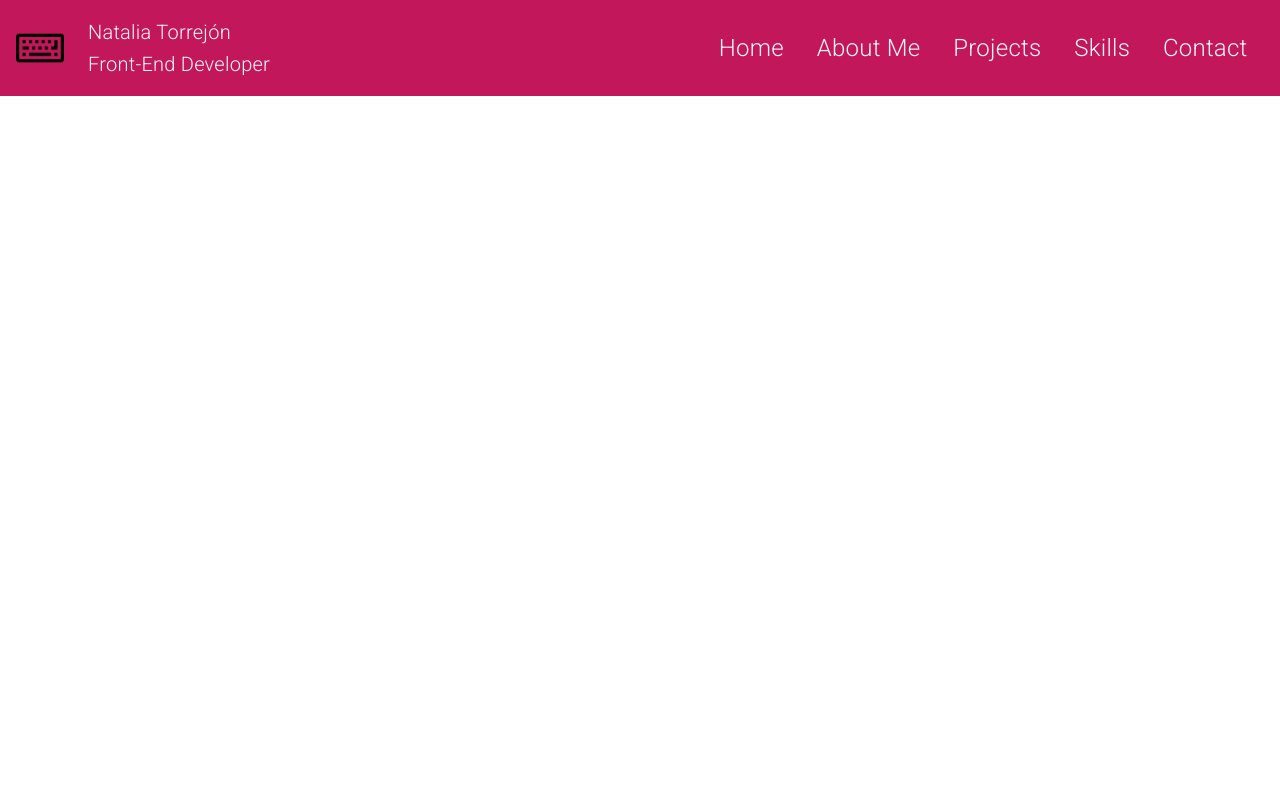
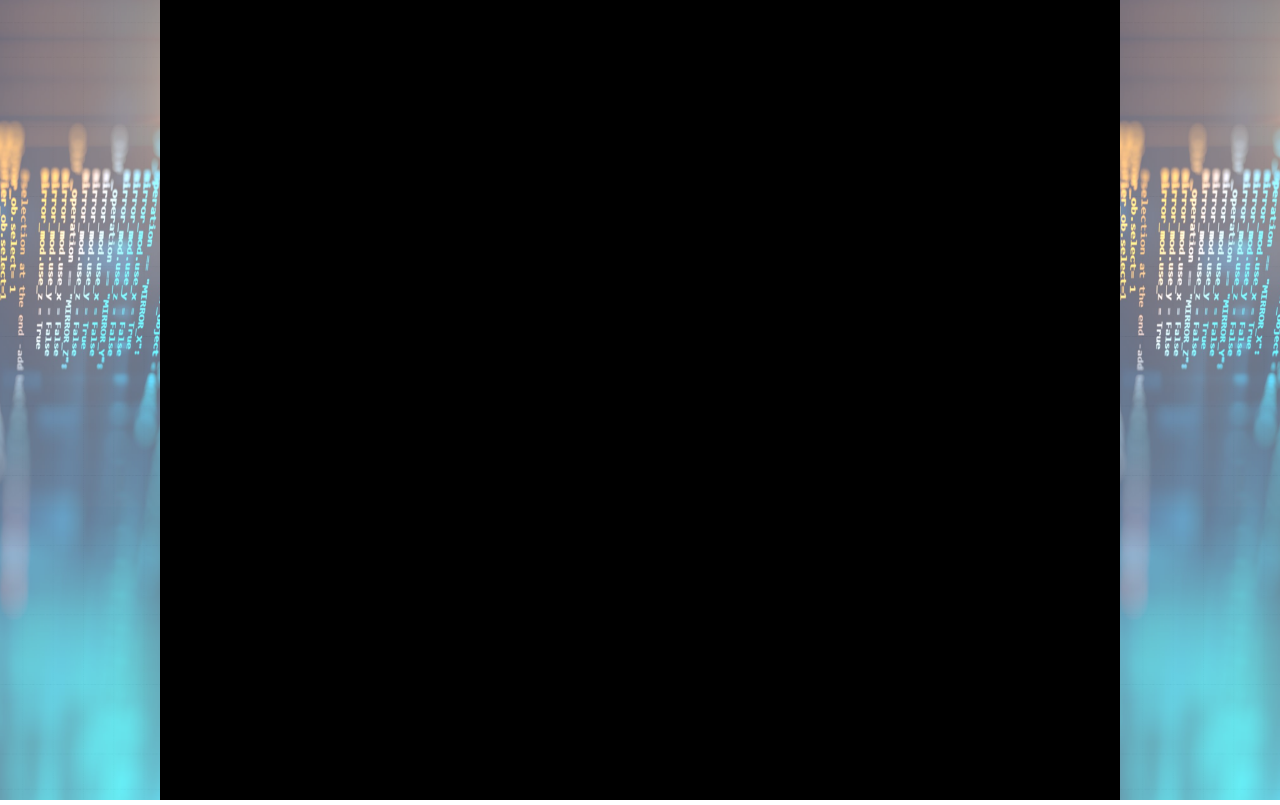
Before and after one commit to Natalia392/Project-portfolio, an Angular app in the folder portfolio/: page / in a window 1280 px wide. Built offline with nearby package versions, Linux system fonts and the light colour scheme.

Commit message:
style: add baner to all views

```diff
--- a/portfolio/src/app/components/about-me/about-me.component.css
+++ b/portfolio/src/app/components/about-me/about-me.component.css
@@ -0,0 +1,5 @@
+.about-me-main {
+  display: flex;
+  justify-content: space-between;
+  background-color:black;
+}
--- a/portfolio/src/app/components/about-me/about-me.component.html
+++ b/portfolio/src/app/components/about-me/about-me.component.html
@@ -1 +1,5 @@
 <app-header></app-header>
+<main class="about-me-main">
+  <app-vertical-banner></app-vertical-banner>
+  <app-vertical-banner></app-vertical-banner>
+</main>
--- a/portfolio/src/app/components/common/vertical-banner/vertical-banner.component.css
+++ b/portfolio/src/app/components/common/vertical-banner/vertical-banner.component.css
@@ -1,11 +1,11 @@
 .vertical-banner {
   width: 10rem;
   height: 100%;
+  margin: 0;
 }
 
 .vertical-banner img {
-  max-width: 100%; /* La imagen se ajustará al ancho del aside */
-  max-height: 100%; /* La imagen se ajustará a la altura del aside */
-  margin: 0;
-
+  max-width: 100%;
+  max-height: 100%;
+  min-height: 100%;
 }
--- a/portfolio/src/app/components/contact/contact.component.css
+++ b/portfolio/src/app/components/contact/contact.component.css
@@ -0,0 +1,5 @@
+.contact-main {
+  display: flex;
+  justify-content: space-between;
+  background-color:black;
+}
--- a/portfolio/src/app/components/contact/contact.component.html
+++ b/portfolio/src/app/components/contact/contact.component.html
@@ -1 +1,5 @@
 <app-header></app-header>
+<main class="contact-main">
+  <app-vertical-banner></app-vertical-banner>
+  <app-vertical-banner></app-vertical-banner>
+</main>
--- a/portfolio/src/app/components/home/home.component.css
+++ b/portfolio/src/app/components/home/home.component.css
@@ -0,0 +1,10 @@
+.home-main {
+  height: 100%;
+  display: flex;
+  justify-content: space-between;
+  background-color:black;
+}
+
+.vertical-banner {
+  height: 100%;
+}
--- a/portfolio/src/app/components/home/home.component.html
+++ b/portfolio/src/app/components/home/home.component.html
@@ -1 +1,4 @@
-<app-header></app-header>
+<main class="home-main">
+  <app-vertical-banner class="vertical-banner"></app-vertical-banner>
+  <app-vertical-banner class="vertical-banner"></app-vertical-banner>
+</main>
--- a/portfolio/src/app/components/skills/skills.component.css
+++ b/portfolio/src/app/components/skills/skills.component.css
@@ -0,0 +1,5 @@
+.skills-main {
+  display: flex;
+  justify-content: space-between;
+  background-color:black;
+}
--- a/portfolio/src/app/components/skills/skills.component.html
+++ b/portfolio/src/app/components/skills/skills.component.html
@@ -1 +1,5 @@
 <app-header></app-header>
+<main class="skills-main">
+  <app-vertical-banner></app-vertical-banner>
+  <app-vertical-banner></app-vertical-banner>
+</main>
```
